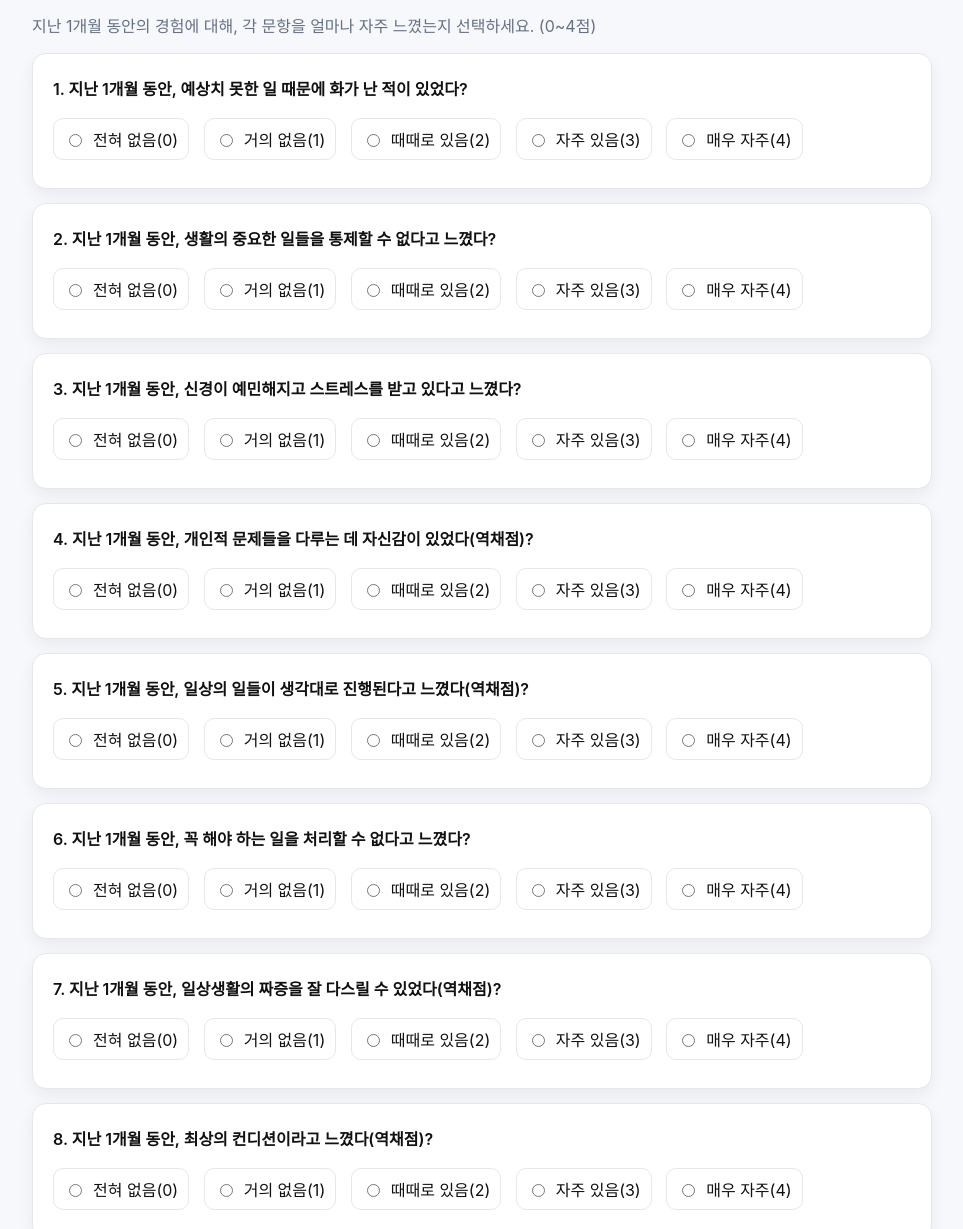
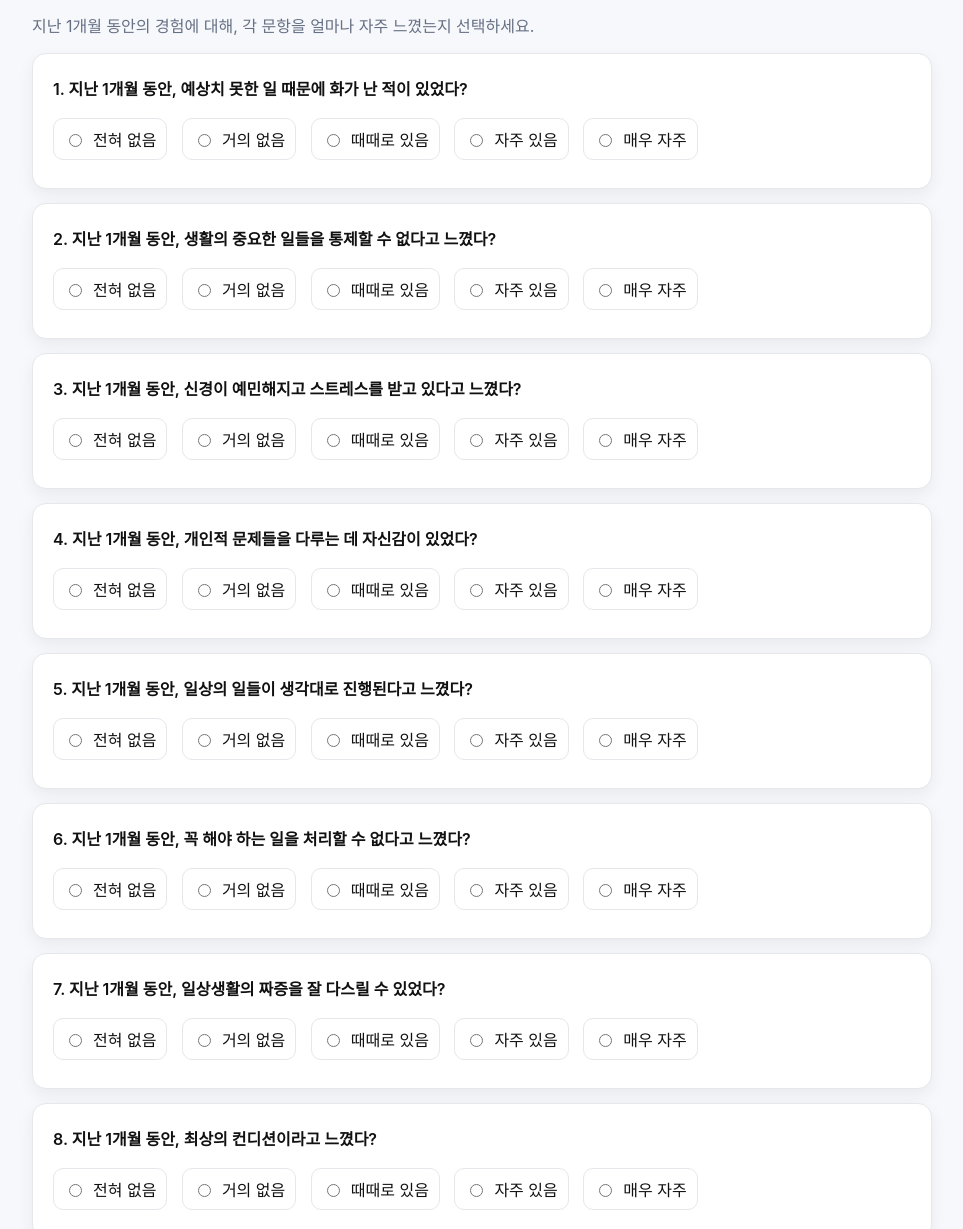
Before and after one commit to haesik201031-max/simrihome, a plain HTML site: page test-pss.html in a window 1280 px wide. Shown: the part 111-1340 px from the top of the page, without its empty margins (158-1121 px from the left). Drawn offline with Linux system fonts and the light colour scheme.

Commit message:
Update test-pss.html

```diff
--- a/test-pss.html
+++ b/test-pss.html
@@ -26,7 +26,7 @@
     <a class="home" href="index.html">← 메인으로</a>
   </div>
   <h1>PSS (스트레스 지각 척도)</h1>
-  <p class="muted">지난 1개월 동안의 경험에 대해, 각 문항을 얼마나 자주 느꼈는지 선택하세요. (0~4점)</p>
+  <p class="muted">지난 1개월 동안의 경험에 대해, 각 문항을 얼마나 자주 느꼈는지 선택하세요.</p>
 
   <form id="form"></form>
 
@@ -37,22 +37,25 @@
 </div>
 
 <script>
+// 문항 텍스트(표시용) — '(역채점)' 표시는 제거
 const questions = [
   "예상치 못한 일 때문에 화가 난 적이 있었다",
   "생활의 중요한 일들을 통제할 수 없다고 느꼈다",
   "신경이 예민해지고 스트레스를 받고 있다고 느꼈다",
-  "개인적 문제들을 다루는 데 자신감이 있었다(역채점)",
-  "일상의 일들이 생각대로 진행된다고 느꼈다(역채점)",
+  "개인적 문제들을 다루는 데 자신감이 있었다",
+  "일상의 일들이 생각대로 진행된다고 느꼈다",
   "꼭 해야 하는 일을 처리할 수 없다고 느꼈다",
-  "일상생활의 짜증을 잘 다스릴 수 있었다(역채점)",
-  "최상의 컨디션이라고 느꼈다(역채점)",
+  "일상생활의 짜증을 잘 다스릴 수 있었다",
+  "최상의 컨디션이라고 느꼈다",
   "통제할 수 없는 일 때문에 화가 난 적이 있었다",
   "어려운 일들이 너무 많이 쌓여 극복하기 어렵다고 느꼈다"
 ];
-// 0 전혀없음, 1 거의없음, 2 때때로, 3 자주, 4 매우자주
-const labels = ["전혀 없음(0)","거의 없음(1)","때때로 있음(2)","자주 있음(3)","매우 자주(4)"];
-// 역채점 문항(인덱스) : 3,4,6,7
-const reverseIdx = new Set([3,4,6,7]);
+
+// 보기(표시용) — 괄호 점수 안내 제거
+const labels = ["전혀 없음","거의 없음","때때로 있음","자주 있음","매우 자주"];
+
+// 역채점 문항(0기반 인덱스) — 채점 로직은 그대로 유지
+const reverseIdx = new Set([3,4,6,7]); // 4,5,7,8번
 
 const form = document.getElementById('form');
 questions.forEach((t,i)=>{
@@ -69,28 +72,31 @@ questions.forEach((t,i)=>{
   form.append(box);
 });
 
+// PSS 채점(0~40)
 function scorePSS(){
   let total=0, cnt=0;
   questions.forEach((_,i)=>{
     const sel = form.querySelector(`input[name="q${i}"]:checked`);
     if(!sel) return;
-    let v = Number(sel.value);
+    let v = Number(sel.value); // 0..4
     // 역채점 변환: 0↔4, 1↔3, 2→2
     if(reverseIdx.has(i)) v = 4 - v;
     total += v; cnt++;
   });
   if(cnt!==questions.length) return null;
-  return total; // 0~40
+  return total;
 }
 
 document.getElementById('submitBtn').addEventListener('click', ()=>{
   const sc = scorePSS();
   const out = document.getElementById('out');
-  if(sc===null){ alert('모든 문항을 선택해주세요.'); return; }
+  if(sc===null){ alert('모든 문항을 선택해 주세요.'); return; }
+  // 구간: 0–13 낮음, 14–26 중간, 27–40 높음
   let level="", guide="";
   if(sc<=13){ level="낮음"; guide="전반적으로 스트레스 지각이 낮은 편입니다."; }
   else if(sc<=26){ level="중간"; guide="보통 수준의 스트레스를 경험할 수 있습니다."; }
   else { level="높음"; guide="스트레스 지각이 높은 편입니다. 생활 패턴/상담 등 점검을 권합니다."; }
+
   out.style.display='block';
   out.innerHTML = `<b>총점: ${sc}점 (0~40)</b><br/>구분: <b>${level}</b><br/><span class="muted">${guide}</span>`;
 });
```
